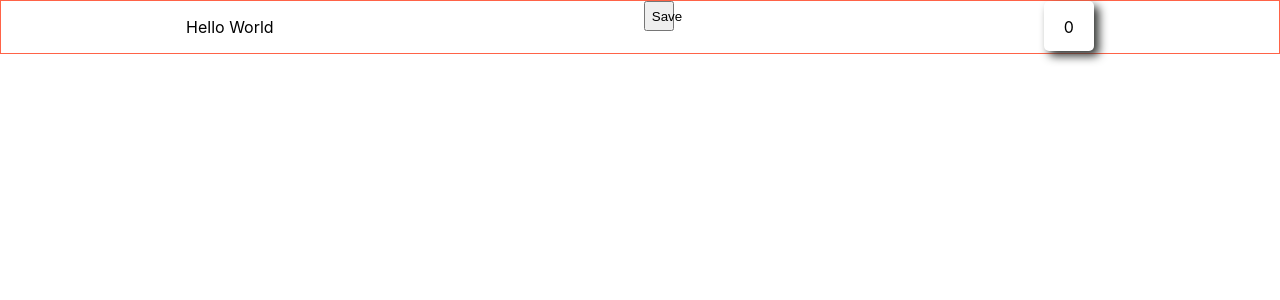
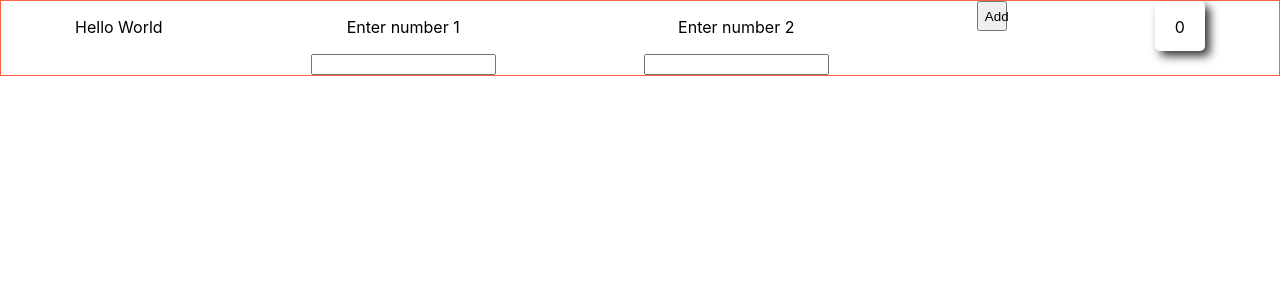
Before and after one commit to saapit/one-reactjs, a React (Create React App) app: page / in a window 1280 px wide. Shown: the top 300 px of the page. Built offline with nearby package versions, Linux system fonts and the light colour scheme.

Commit message:
add numbers

```diff
--- /dev/null
+++ b/src/components/atoms/Input/index.js
@@ -0,0 +1,13 @@
+import React from 'react'
+import './Input.scss'
+
+const Input = ({label, ...rest}) => {
+    return (
+        <div className="con-input">
+            <p className="label">{label}</p>
+            <input className="input" {...rest}/>
+        </div>
+    )
+}
+
+export default Input
--- a/src/components/atoms/index.js
+++ b/src/components/atoms/index.js
@@ -1,4 +1,5 @@
 import Button from './Button';
 import Screen from './Screen'
+import Input from './Input'
 
-export {Button, Screen};
+export {Button, Screen, Input};
--- a/src/pages/Home/index.js
+++ b/src/pages/Home/index.js
@@ -1,19 +1,27 @@
 import React, { useState } from 'react'
 import './Home.scss'
-import {Button, Screen} from '../../components';
+import {Button, Input, Screen} from '../../components';
 
 const Home = () => {
-    const [count, setCount] = useState(0)
+    const [number1, setNumber1] = useState(0)
+    const [number2, setNumber2] = useState(0)
 
-    const naik = () => {
-        setCount(count + 1);
-        console.log('count: ', count)
+
+    const add = () => {
+        let total = 0;
+        console.log(number1)
+        console.log(number2)
+        total = number1 + number2;
+        console.log(total)
     }
+
     return (
         <div className="con-1">
             <p>Hello World</p>
-            <Button title="Save" onClick={naik}/>
-            <Screen value={count}/>
+            <Input label="Enter number 1" onChange={(e) => setNumber1(Number(e.target.value))}/>
+            <Input label="Enter number 2" onChange={(e) => setNumber2(Number(e.target.value))}/>
+            <Button title="Add" onClick={add}/>
+            <Screen value={number1+number2}/>
         </div>
     )
 }
```
Also changed, not shown: src/components/atoms/Input/Input.scss (added).
